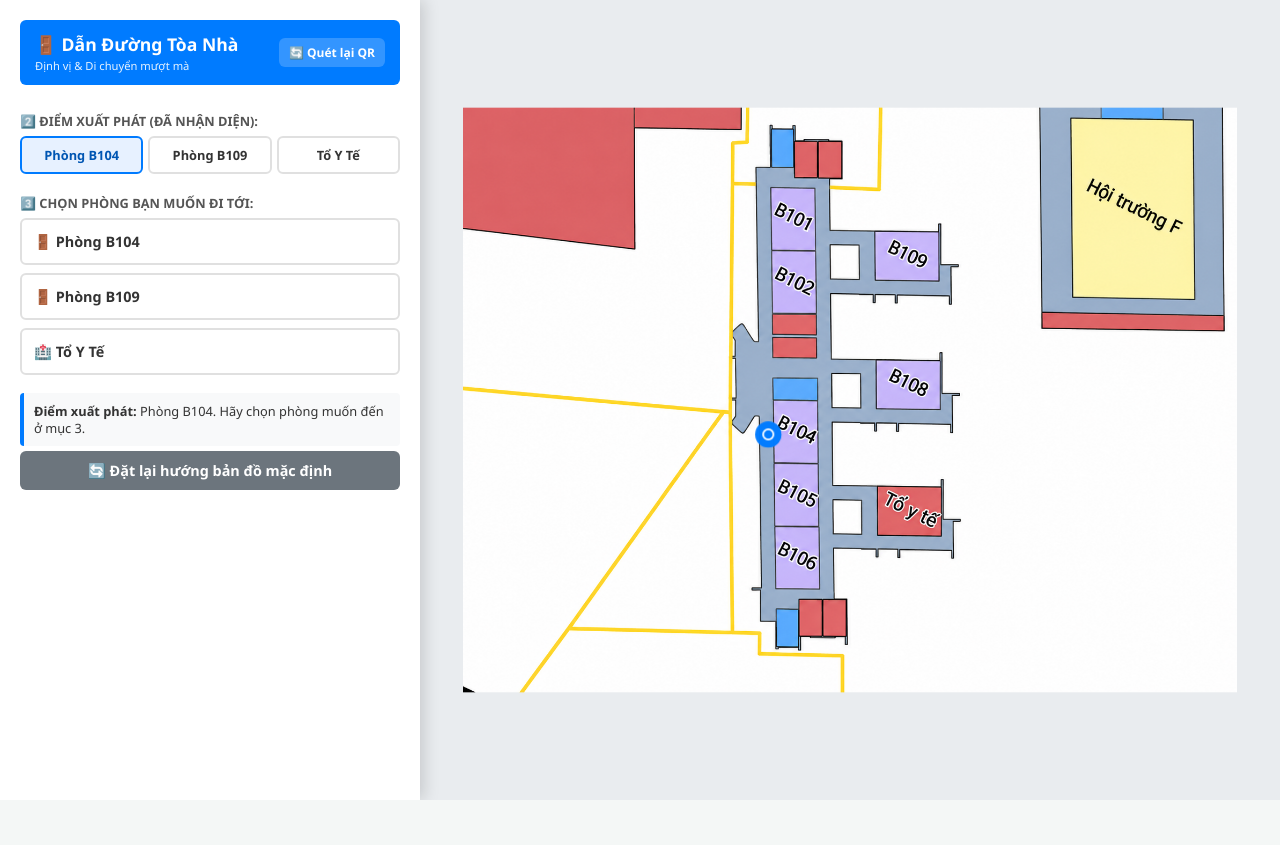
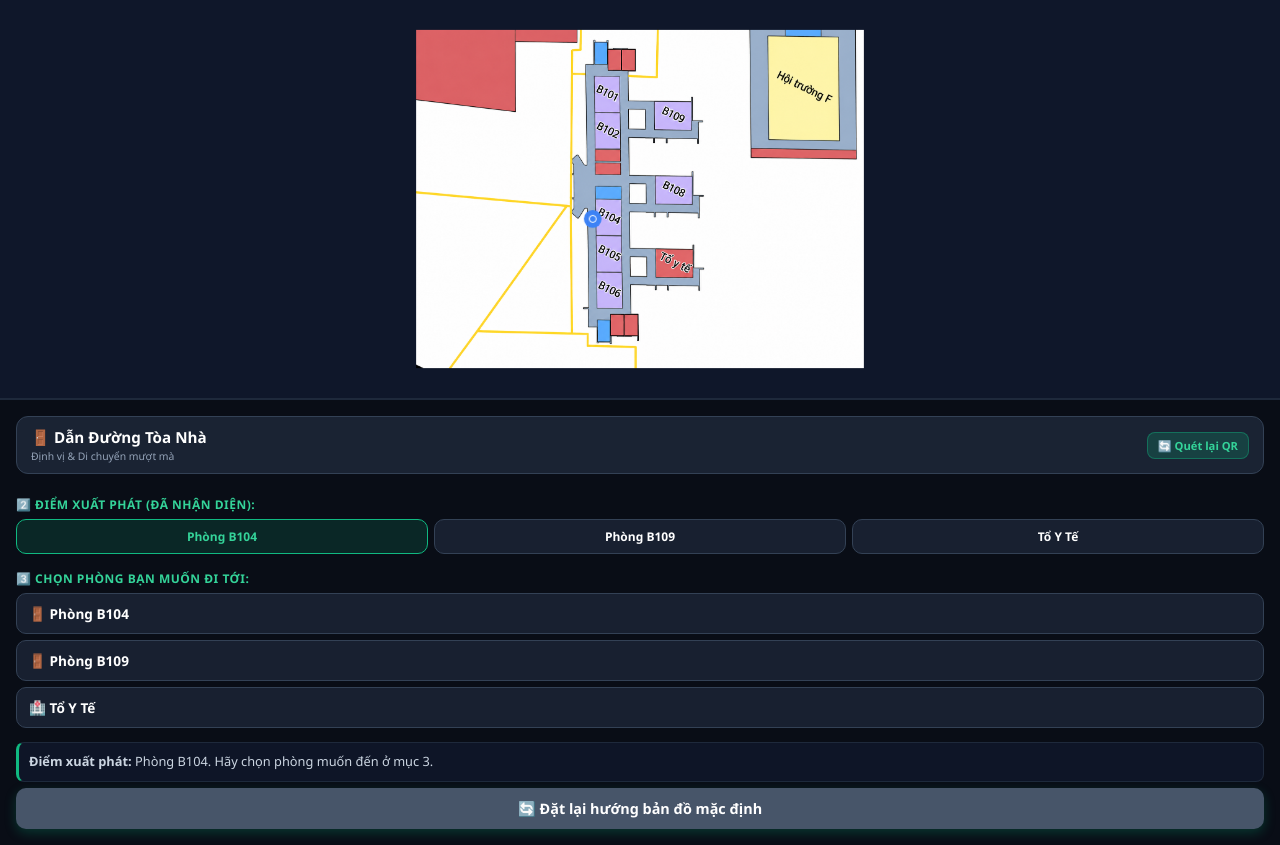
Before and after one commit to nhanho2k7-spec/DinhViBaoTang, a plain HTML site: page map.html in a window 1280 px wide. Before the commit the page ends 800 px from the top, so only its background shows below. Drawn offline with Linux system fonts and the light colour scheme.

Commit message:
Update map.html

```diff
--- a/map.html
+++ b/map.html
@@ -6,64 +6,128 @@
     <title>Dẫn Đường Tòa Nhà - Bản Đồ</title>
     <style>
         * { box-sizing: border-box; margin: 0; padding: 0; font-family: 'Segoe UI', Tahoma, Geneva, Verdana, sans-serif; }
-        body { background-color: #f4f7f6; color: #333; overflow: hidden; height: 100vh; width: 100vw; display: flex; }
 
-        .sidebar {
-            width: 420px;
-            height: 100vh;
-            background: #fff;
-            box-shadow: 4px 0 15px rgba(0,0,0,0.15);
+        /* Thiết kế chuẩn Mobile-First: Xếp dọc màn hình */
+        body {
+            background-color: #090d16;
+            color: #fff;
+            min-height: 100vh;
             display: flex;
             flex-direction: column;
-            z-index: 999999;
-            padding: 20px;
-            overflow-y: auto;
-            position: relative;
-        }
-        .sidebar-header { margin-bottom: 15px; background: #007bff; color: white; padding: 12px 15px; border-radius: 6px; display: flex; justify-content: space-between; align-items: center; }
-
-        .section-title { font-size: 0.8rem; font-weight: bold; color: #555; margin: 12px 0 6px 0; text-transform: uppercase; }
-
-        .start-group { display: flex; gap: 5px; margin-bottom: 8px; }
-
-        /* Định dạng nút dạng Div chuẩn để click 100% ăn ngay */
-        .custom-btn {
-            display: block;
-            width: 100%;
-            padding: 12px;
-            margin-bottom: 8px;
-            background: #fff;
-            border: 2px solid #e0e0e0;
-            border-radius: 6px;
-            text-align: left;
-            font-size: 0.9rem;
-            font-weight: 600;
-            cursor: pointer !important;
-            transition: all 0.2s;
-        }
-        .custom-btn:hover { border-color: #007bff; background: #f0f7ff; }
-        .custom-btn.active { border-color: #007bff; background: #e7f1ff; color: #0056b3; }
-
-        .start-group .custom-btn {
-            text-align: center;
-            padding: 8px;
-            font-size: 0.8rem;
-            margin-bottom: 0;
-            flex: 1;
         }
 
-        .info-box { background: #f8f9fa; border-left: 4px solid #007bff; padding: 10px; border-radius: 4px; margin-top: 10px; font-size: 0.8rem; line-height: 1.3; }
-
-        .action-btn { display: block; width: 100%; padding: 10px; margin-top: 10px; background: #17a2b8; color: white; border: none; border-radius: 6px; font-weight: bold; cursor: pointer; font-size: 0.9rem; text-align: center; }
-
-        .map-container { flex: 1; height: 100vh; position: relative; background: #e9ecef; display: flex; justify-content: center; align-items: center; overflow: hidden; z-index: 1; }
+        /* Khu vực hiển thị bản đồ ở nửa trên màn hình điện thoại */
+        .map-container {
+            width: 100%;
+            height: 50vh;
+            min-height: 320px;
+            position: relative;
+            background: #0f172a;
+            display: flex;
+            justify-content: center;
+            align-items: center;
+            overflow: hidden;
+            border-bottom: 2px solid #1e293b;
+        }
 
         #map-group {
             transform-origin: 500px 400px;
             transition: transform 0.4s ease-out;
         }
 
-        svg { width: 100%; height: 100%; max-height: 100vh; object-fit: contain; }
+        svg { width: 100%; height: 100%; max-height: 100%; object-fit: contain; }
+
+        /* Bảng điều khiển (Sidebar cũ) chuyển thành thanh tương tác ở nửa dưới */
+        .sidebar {
+            width: 100%;
+            flex: 1;
+            background: #090d16;
+            display: flex;
+            flex-direction: column;
+            padding: 16px;
+            overflow-y: auto;
+        }
+
+        .sidebar-header {
+            margin-bottom: 12px;
+            background: rgba(30, 41, 59, 0.8);
+            border: 1px solid #334155;
+            color: white;
+            padding: 10px 14px;
+            border-radius: 12px;
+            display: flex;
+            justify-content: space-between;
+            align-items: center;
+        }
+
+        .section-title {
+            font-size: 0.75rem;
+            font-weight: bold;
+            color: #34d399;
+            margin: 10px 0 6px 0;
+            text-transform: uppercase;
+            letter-spacing: 0.5px;
+        }
+
+        .start-group { display: flex; gap: 6px; margin-bottom: 6px; }
+
+        /* Định dạng nút bấm tương thích di động */
+        .custom-btn {
+            display: block;
+            width: 100%;
+            padding: 10px 12px;
+            margin-bottom: 6px;
+            background: rgba(30, 41, 59, 0.7);
+            border: 1px solid #334155;
+            color: #fff;
+            border-radius: 10px;
+            text-align: left;
+            font-size: 0.85rem;
+            font-weight: 600;
+            cursor: pointer !important;
+            transition: all 0.2s;
+        }
+        .custom-btn:active { transform: scale(0.98); }
+        .custom-btn.active { border-color: #10b981; background: rgba(16, 185, 129, 0.15); color: #34d399; }
+
+        .start-group .custom-btn {
+            text-align: center;
+            padding: 8px 4px;
+            font-size: 0.75rem;
+            margin-bottom: 0;
+            flex: 1;
+        }
+
+        .info-box {
+            background: rgba(15, 23, 42, 0.9);
+            border-left: 3px solid #10b981;
+            padding: 10px;
+            border-radius: 8px;
+            margin-top: 8px;
+            font-size: 0.8rem;
+            line-height: 1.4;
+            color: #cbd5e1;
+            border-top: 1px solid #1e293b;
+            border-right: 1px solid #1e293b;
+            border-bottom: 1px solid #1e293b;
+        }
+
+        .action-btn {
+            display: block;
+            width: 100%;
+            padding: 11px;
+            margin-top: 10px;
+            background: #059669;
+            color: white;
+            border: none;
+            border-radius: 10px;
+            font-weight: bold;
+            cursor: pointer;
+            font-size: 0.9rem;
+            text-align: center;
+            box-shadow: 0 4px 12px rgba(5, 150, 105, 0.3);
+        }
+        .action-btn:active { background: #047857; }
 
         .pulse-marker { animation: pulse 1.5s infinite; }
         @keyframes pulse {
@@ -75,13 +139,28 @@
 </head>
 <body>
 
+    <!-- Khung bản đồ ở trên -->
+    <div class="map-container">
+        <svg id="main-svg" viewBox="0 0 1000 800">
+            <g id="map-group">
+                <image href="Sơ đồ mặt bằng hành lang tòa nhà.png" x="50" y="50" width="900" height="700" preserveAspectRatio="xMidYMid meet" />
+                <polyline id="route-line" points="" fill="none" stroke="#ef4444" stroke-width="6" stroke-linecap="round" stroke-linejoin="round" />
+                <g id="user-marker" transform="translate(405, 440)">
+                    <circle r="14" fill="#3b82f6" opacity="0.35" class="pulse-marker" />
+                    <circle r="7" fill="#3b82f6" stroke="#fff" stroke-width="2" />
+                </g>
+            </g>
+        </svg>
+    </div>
+
+    <!-- Thanh điều khiển ở dưới, tối ưu vuốt chạm trên điện thoại -->
     <div class="sidebar">
         <div class="sidebar-header">
             <div>
-                <h2 style="font-size: 1.1rem; margin-bottom: 2px;">🚪 Dẫn Đường Tòa Nhà</h2>
-                <p style="font-size: 0.7rem; opacity: 0.9;">Định vị & Di chuyển mượt mà</p>
+                <h2 style="font-size: 0.95rem; margin-bottom: 2px;">🚪 Dẫn Đường Tòa Nhà</h2>
+                <p style="font-size: 0.65rem; color: #94a3b8;">Định vị & Di chuyển mượt mà</p>
             </div>
-            <div onclick="window.location.href='index.html'" style="background: rgba(255,255,255,0.2); padding: 6px 10px; border-radius: 6px; font-size: 0.75rem; font-weight: bold; cursor: pointer;">
+            <div onclick="window.location.href='index.html'" style="background: rgba(16, 185, 129, 0.2); border: 1px solid rgba(16, 185, 129, 0.4); padding: 5px 10px; border-radius: 8px; font-size: 0.7rem; font-weight: bold; color: #34d399; cursor: pointer;">
                 🔄 Quét lại QR
             </div>
         </div>
@@ -105,22 +184,9 @@
         <div class="action-btn" id="sim-btn" onclick="startSimulation()" style="display:none;">
             ▶ Mô phỏng di chuyển trơn tru
         </div>
-        <div class="action-btn" onclick="resetMapRotation()" style="background: #6c757d; margin-top: 5px; cursor: pointer;">
+        <div class="action-btn" onclick="resetMapRotation()" style="background: #475569; margin-top: 6px; cursor: pointer;">
             🔄 Đặt lại hướng bản đồ mặc định
         </div>
-    </div>
-
-    <div class="map-container">
-        <svg id="main-svg" viewBox="0 0 1000 800">
-            <g id="map-group">
-                <image href="Sơ đồ mặt bằng hành lang tòa nhà.png" x="50" y="50" width="900" height="700" preserveAspectRatio="xMidYMid meet" />
-                <polyline id="route-line" points="" fill="none" stroke="#ff4757" stroke-width="6" stroke-linecap="round" stroke-linejoin="round" />
-                <g id="user-marker" transform="translate(405, 440)">
-                    <circle r="12" fill="#007bff" opacity="0.3" class="pulse-marker" />
-                    <circle r="6" fill="#007bff" stroke="#fff" stroke-width="2" />
-                </g>
-            </g>
-        </svg>
     </div>
 
     <script>
@@ -252,8 +318,8 @@
             }
 
             document.getElementById('instruction-panel').innerHTML = `
-                <strong>Lộ trình từ ${pointsData[startKey].name} ➔ ${pointsData[destKey].name}:</strong><br>
-                - Vạch đỏ đã vẽ chuẩn xác theo hành lang thực tế[cite: 1].
+                <strong>Lộ trình:</strong> ${pointsData[startKey].name} ➔ ${pointsData[destKey].name}<br>
+                - Vạch đỏ chỉ đường đã vẽ chuẩn xác theo hành lang[cite: 1].
             `;
             document.getElementById('sim-btn').style.display = 'block';
         }
@@ -284,7 +350,7 @@
                     index++;
                 } else {
                     clearInterval(timer);
-                    alert("🎉 Mô phỏng hoàn tất! Chấm xanh đã về vị trí xuất phát và bản đồ quay về hướng di chuyển ban đầu.");
+                    alert("🎉 Mô phỏng hoàn tất!");
                     marker.setAttribute('transform', `translate(${startPos.x}, ${startPos.y})`);
                     document.getElementById('map-group').style.transform = `rotate(${initialRotationAngle}deg)`;
                 }
```
